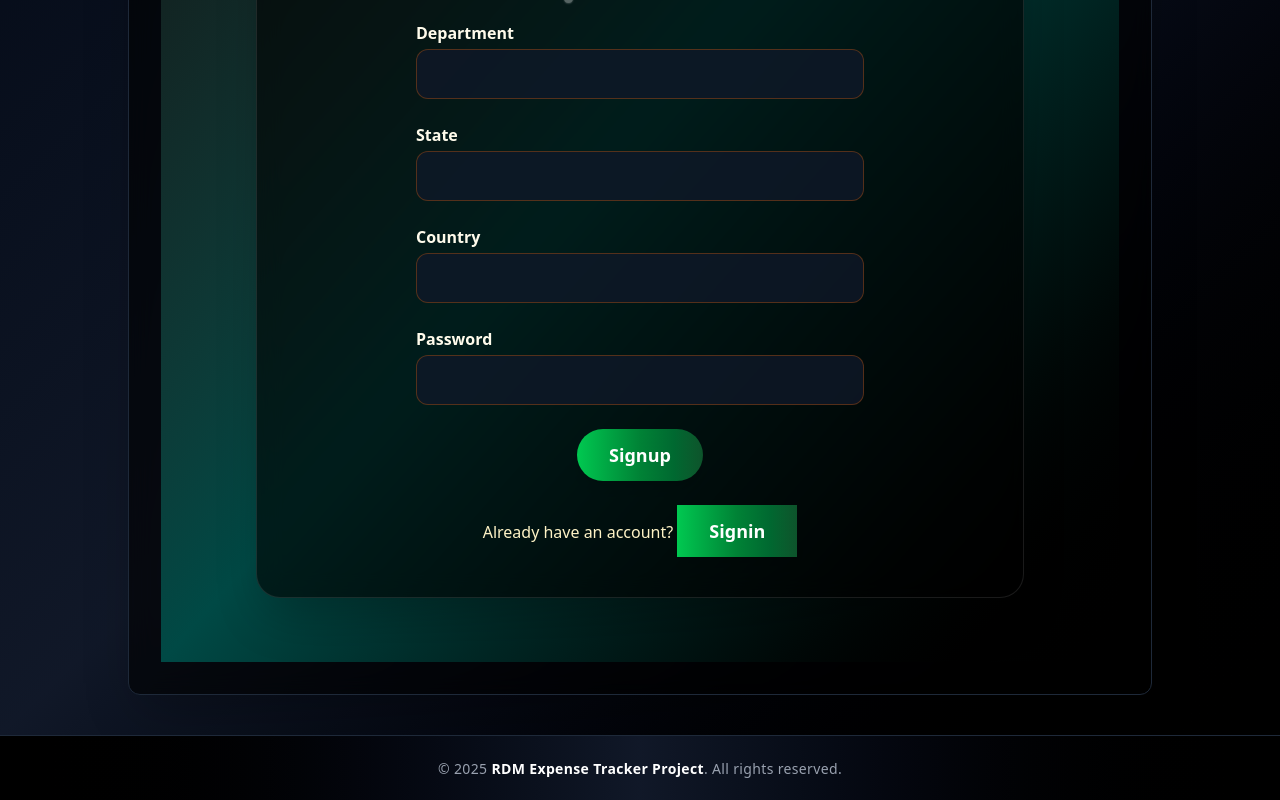
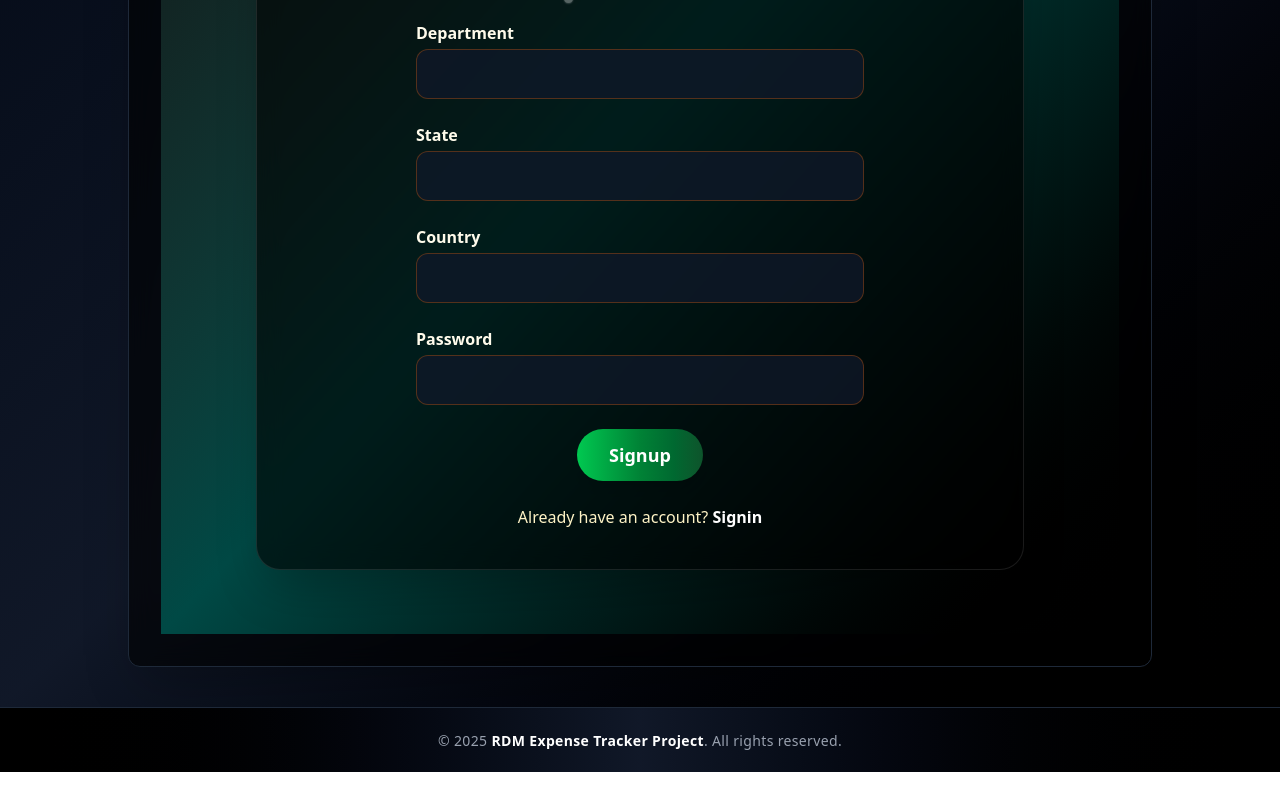
Before and after one commit to RajkumarS2004/CMS-PROJECT, a React (Vite) app in the folder client/: page /signup in a window 1280 px wide. Shown: the part 581-1381 px from the top of the page. After the commit the page ends 1353 px from the top, so only its background shows below. Built offline with nearby package versions, Linux system fonts and the light colour scheme.

Commit message:
error correction 2

```diff
--- a/client/src/pages/Signup.jsx
+++ b/client/src/pages/Signup.jsx
@@ -114,7 +114,7 @@ import AuthContext from '../context/Authcontext';
               <span className="text-amber-100">Already have an account? </span>
               <button
                 type="submit"
-                className="px-8 py-3 text-lg font-semibold  bg-gradient-to-r from-green-500 via-green-700 to-green-900 text-white shadow-lg hover:shadow-green-500/40 transition-transform transform hover:scale-105"
+                className="text-[green-500] font-semibold hover:underline"
               >
                Signin
               </button>
```
